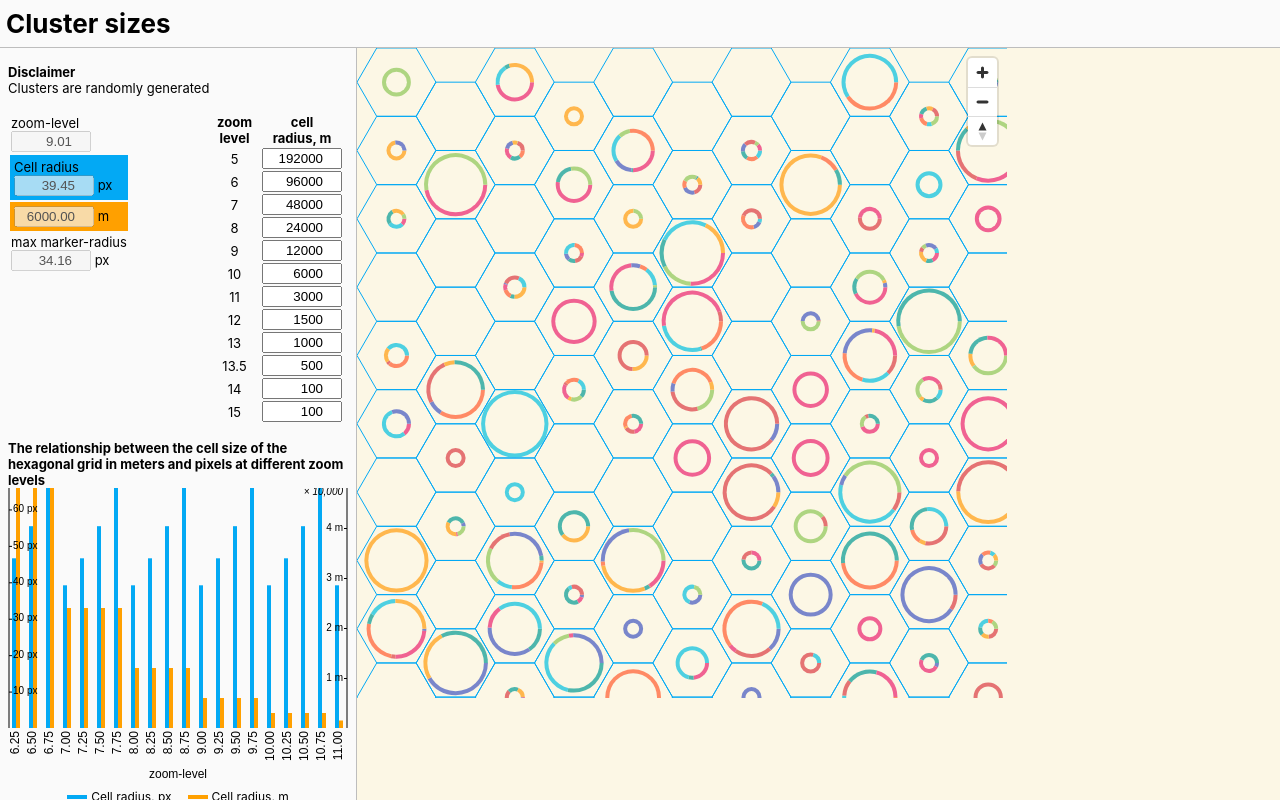
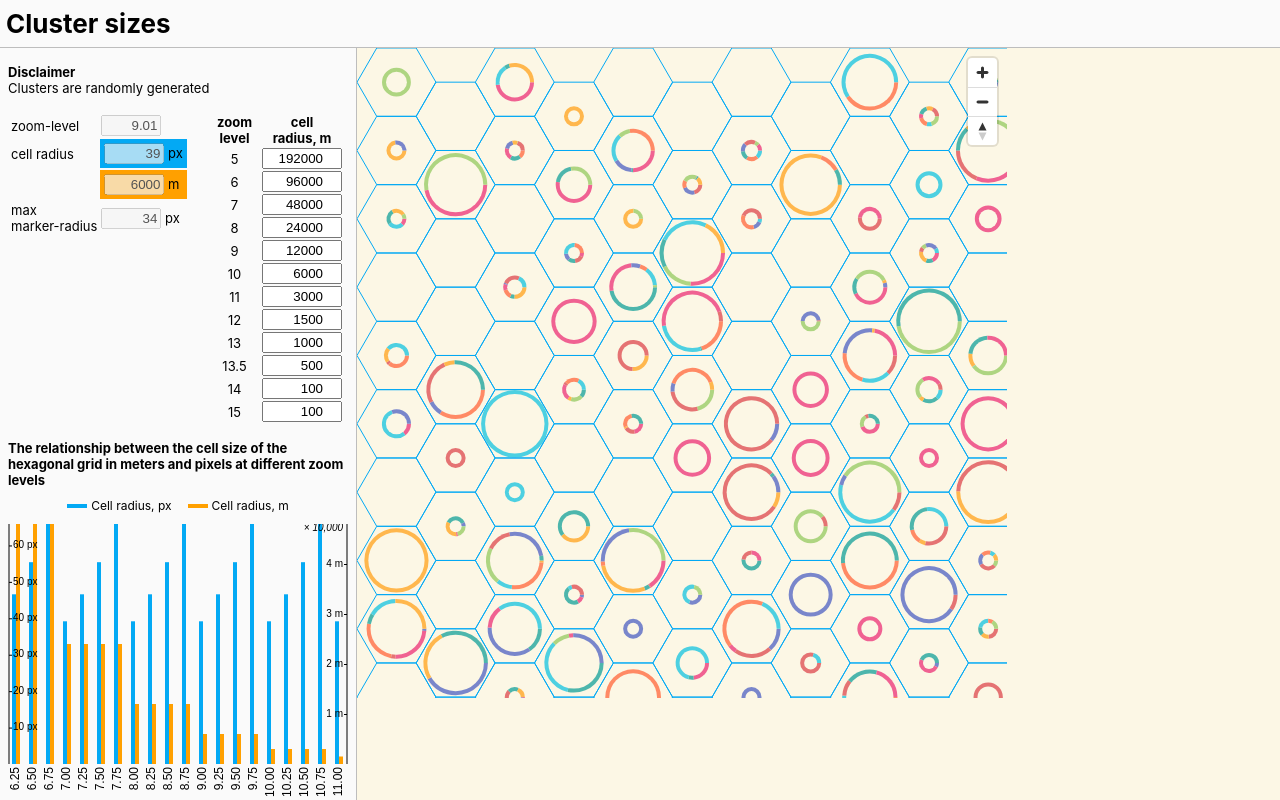
Before and after one commit to artembert/cluster-sizes, a React (Create React App) app: page / in a window 1280 px wide. Built offline with nearby package versions, Linux system fonts and the light colour scheme; no server answers.

Commit message:
Styles updates

```diff
--- a/src/components/UIComponents/MapMetadata/MapMetadata.module.css
+++ b/src/components/UIComponents/MapMetadata/MapMetadata.module.css
@@ -3,7 +3,7 @@
 }
 
 .input {
-  width: 80px;
+  width: 60px;
   text-align: right;
 }
 .associatedField {
--- a/src/components/UIComponents/MapMetadata/MapMetadata.tsx
+++ b/src/components/UIComponents/MapMetadata/MapMetadata.tsx
@@ -14,25 +14,25 @@ const MapMetadata: FunctionComponent = () => {
     <table className={styles.table}>
       <tbody>
         <tr>
+          <td>zoom-level</td>
           <td>
-            <div>zoom-level</div>
             <input
               value={zoomLevel.toFixed(2)}
-              type="number"
+              type="text"
               className={styles.input}
               disabled
             />
           </td>
         </tr>
         <tr>
+          <td>cell radius</td>
           <td
             className={styles.associatedField}
             style={{ backgroundColor: pxColor }}
           >
-            <div> Cell radius</div>
             <input
-              value={cellOuterRadius.toFixed(2)}
-              type="number"
+              value={cellOuterRadius.toFixed(0)}
+              type="text"
               className={styles.input}
               min={MIN_CELL_RADIUS}
               disabled
@@ -41,13 +41,14 @@ const MapMetadata: FunctionComponent = () => {
           </td>
         </tr>
         <tr>
+          <td></td>
           <td
             className={styles.associatedField}
             style={{ backgroundColor: metersColor }}
           >
             <input
-              value={cellSizeInMeters.toFixed(2)}
-              type="number"
+              value={cellSizeInMeters.toFixed(0)}
+              type="text"
               className={styles.input}
               disabled
             />
@@ -56,10 +57,13 @@ const MapMetadata: FunctionComponent = () => {
         </tr>
         <tr>
           <td>
-            <div>max marker-radius</div>
+            max <br />
+            marker-radius
+          </td>
+          <td>
             <input
-              value={cellInnerRadius.toFixed(2)}
-              type="number"
+              value={cellInnerRadius.toFixed(0)}
+              type="text"
               className={styles.input}
               disabled
             />
--- a/src/components/UIComponents/ProfilePlot/ProfilePlot.module.css
+++ b/src/components/UIComponents/ProfilePlot/ProfilePlot.module.css
@@ -1,10 +1,9 @@
-.container {
-}
-
 .plot {
+  margin-top: 12px;
 }
 
 .legend {
+  margin-top: 12px;
   display: flex;
   gap: 16px;
   justify-content: center;
--- a/src/components/UIComponents/ProfilePlot/ProfilePlot.tsx
+++ b/src/components/UIComponents/ProfilePlot/ProfilePlot.tsx
@@ -292,9 +292,6 @@ const ProfilePlot: FunctionComponent<Props> = ({ width, height }) => {
         The relationship between the cell size of the hexagonal grid in meters
         and pixels at different zoom levels
       </div>
-      <div className={styles.plot}>
-        <Canvas draw={draw} width={width} height={height} />
-      </div>
       <div className={styles.legend}>
         <div className={styles.legendItem}>
           <span
@@ -311,6 +308,9 @@ const ProfilePlot: FunctionComponent<Props> = ({ width, height }) => {
           <span className={styles.label}>Cell radius, m</span>
         </div>
       </div>
+      <div className={styles.plot}>
+        <Canvas draw={draw} width={width} height={height} />
+      </div>
     </div>
   );
 };
```
